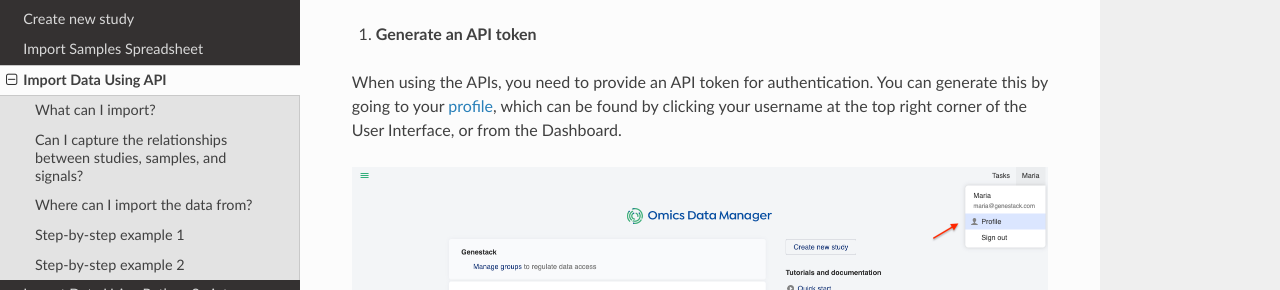
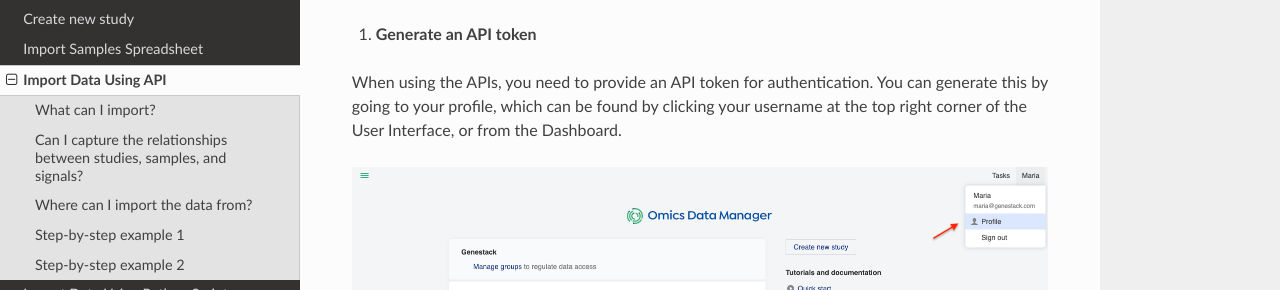
Before and after one commit to genestack/user-guide, a Sphinx documentation site: the page built from source/doc-odm-user-guide/import-data-using-api.rst, in a window 1280 px wide and 900 px high, scrolled down 2511 px. Shown: the part 185-475 px from the top of the window. Built offline with Sphinx 7.4.7 and the Read the Docs theme 2.0.0, drawn with Linux system fonts in a browser that asks for light colours; part of the change alters nothing that is shown.

```diff
--- a/source/doc-odm-user-guide/import-data-using-api.rst
+++ b/source/doc-odm-user-guide/import-data-using-api.rst
@@ -136,10 +136,8 @@ We will go through the following steps:
 1. **Generate an API token**
 
 When using the APIs, you need to provide an API token for authentication.
-You can generate this by going to your profile_, which can be found by clicking your username at the top right corner
+You can generate this by going to your profile, which can be found by clicking your username at the top right corner
 of the User Interface, or from the Dashboard.
-
-.. _profile: https://occam.genestack.com/frontend/endpoint/application/run/genestack/profile
 
 .. image:: images/dashboard.png
 
@@ -159,10 +157,8 @@ warnings because some of the required attributes from the default metadata templ
 
 .. literalinclude:: import-study-2.py
 
-You can also confirm this visually, by going to the `Study Browser`_ and check that a new study has been created,
+You can also confirm this visually, by going to the **Study Browser** and check that a new study has been created,
 owned by you:
-
-.. _Study Browser: https://occam.genestack.com/frontend/endpoint/application/run/genestack/studybrowser-odm?accessFilter=genestack%3Apersonal
 
 .. image:: images/empty_study.png
 
@@ -335,10 +331,8 @@ We will go through the following steps:
 1. **Generate an API token**
 
 When using the APIs, you need to provide an API token for authentication.
-You can generate this by going to your profile_, which can be found by clicking your username at the top right corner
+You can generate this by going to your **profile**, which can be found by clicking your username at the top right corner
 of the User Interface, or from the Dashboard.
-
-.. _profile: https://occam.genestack.com/frontend/endpoint/application/run/genestack/profile
 
 .. image:: images/dashboard.png
 
@@ -358,10 +352,8 @@ warnings because some of the required attributes from the default metadata templ
 
 .. literalinclude:: import-RM-study-2.py
 
-You can also confirm this visually, by going to the `Study Browser`_ and check that a new study has been created,
+You can also confirm this visually, by going to the **Study Browser** and check that a new study has been created,
 owned by you:
-
-.. _Study Browser: https://occam.genestack.com/frontend/endpoint/application/run/genestack/studybrowser-odm?accessFilter=genestack%3Apersonal
 
 .. image:: images/empty-RM-study.png
 
```
